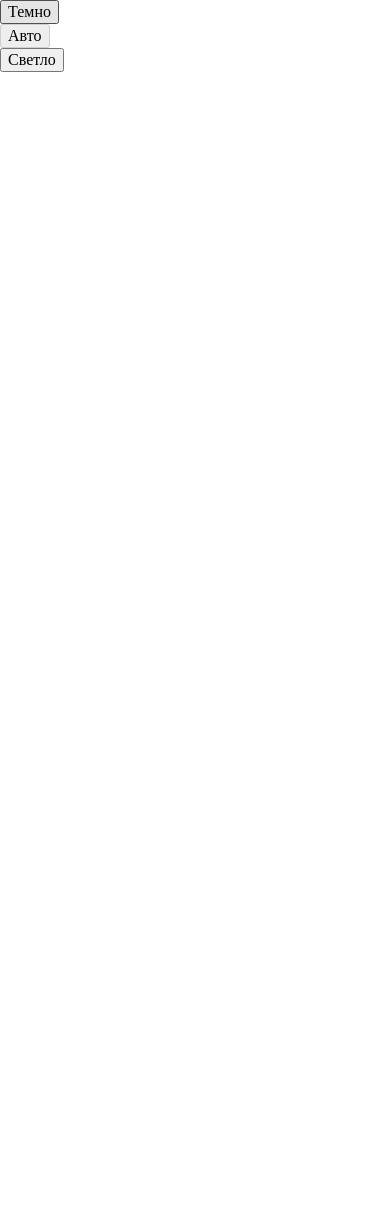
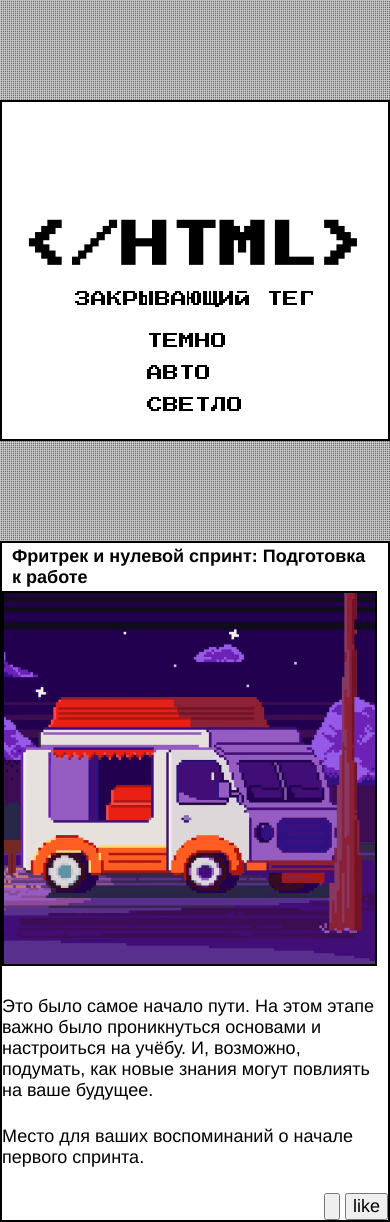
Before and after one commit to multiair34/zakrivayuschiy-teg-f, a plain HTML site: page index.html in a window 390 px wide. Before the commit the page ends 844 px from the top, so only its background shows below. Drawn offline with Linux system fonts and the light colour scheme.

Commit message:
mobile-first

```diff
--- a/fonts/fonts.css
+++ b/fonts/fonts.css
@@ -1 +1,17 @@
 /* В этом файле вы импортируете все шрифты для сайта. Один из них вариативный и требует особенной настройки */
+
+@font-face {
+    font-family: 'PressStart2p';
+    src: url('./PressStart2P-Regular.woff') format('woff');
+    font-weight: 400;
+    font-display: swap;
+}
+
+@font-face {
+    font-family: 'Inter-Variable';
+    src: local('Inter-Variable'),
+     url('./Inter-Variable.woff2') format('woff2 supports variations'),
+     url('./Inter-Variable.woff2') format('woff2-variations');
+    font-weight: 400 785;
+    font-display: swap;
+}
--- a/index.html
+++ b/index.html
@@ -3,7 +3,11 @@
   <head>
     <meta charset="UTF-8" />
     <meta name="viewport" content="width=device-width, initial-scale=1.0" />
+    <meta name="color-scheme" content="light dark">
     <title>Закрывающий тег</title>
+    <link rel="icon" href="./svg/favicon.svg">
+    <link rel="icon" href="./svg/favicon.svg" type="image/svg+xml">
+    <link rel="apple-touch-icon" href="./svg/favicon.svg">
     <link rel="stylesheet" href="./fonts/fonts.css" />
     <link rel="stylesheet" href="./styles/variables.css" />
     <link rel="stylesheet" href="./styles/globals.css" />
@@ -15,6 +19,14 @@
   <body class="page">
     <header class="header">
       <nav class="theme-menu header__theme-menu">
+        <div class="theme-menu__logo">
+          <h1 class="theme-menu__logo-heading">
+            &lt;/html&gt;
+          </h1>
+          <p class="theme-menu__logo-text">
+            закрывающий тег
+          </p>
+        </div>
         <!-- Не меняйте разметку этого списка, иначе скрипты перестанут работать -->
         <ul class="theme-menu__list">
           <li class="theme-menu__item">
@@ -40,7 +52,36 @@
         </ul>
       </nav>
     </header>
-    <main></main>
+    <main>
+      <section class="card">
+        <h2 class="card-heading">
+          Фритрек и нулевой спринт: Подготовка к работе
+        </h2>
+        <div class="card__body">
+          <div class="card__body-image">
+            <img src="./images/image-light.png" alt="Фургон" class="card-img">
+          </div>
+          <p class="card__body-text">
+            Это было самое начало пути. На этом этапе важно было проникнуться основами и настроиться на учёбу. И, возможно, подумать, как новые знания могут повлиять на ваше будущее.
+          </p>
+          <p class="card__body-text-reuse">
+            Место для ваших воспоминаний о начале первого спринта.
+          </p>
+          <div class="card__button">
+            <button class="card__icon-button">
+              <svg viewBox="0 0 27 24">
+                <use href="./svg/heart.svg#like">
+              </svg>
+            </button>
+            <button class="card__like-button">
+              <span class="button__text">
+                like
+              </span>
+            </button>
+          </div>
+        </div>
+      </section>
+    </main>
     <script src="./scripts/like.js"></script>
   </body>
 </html>
--- a/styles/style.css
+++ b/styles/style.css
@@ -17,4 +17,71 @@
 .page {
   min-inline-size: 320px;
   min-block-size: 100dvb;
+  font-family: var(--main-text), Helvetica, sans-serif;
+  font-variation-settings: 'wght' var(--height-text);
+  color: var(--accent-color);
+  background: var(--background-image) fixed;
+  background-size: cover;
 }
+
+.header {
+  height: 100%;
+  width: 100%;
+  font-family: var(--accent-text), Arial, sans-serif;
+  text-transform: uppercase;
+  margin: 100px 0; /* надо переделать в clamp()*/
+}
+
+.theme-menu {
+  display: grid;
+  justify-items: center;
+  background-color: var(--background-color);
+  border: var(--border) var(--accent-color);
+  padding: var(--header-padding-top) var(--header-padding-inline) var(--header-padding-bottom); /* надо исправить clamp()*/
+  gap: 25px;
+}
+
+.theme-menu__logo {
+  display: grid;
+  justify-items: center;
+  gap: 20px;
+}
+
+.theme-menu__logo-heading {
+  font-size: var(--accent-text-size-heading);
+}
+
+.theme-menu__list {
+  display: grid;
+  justify-items: start;
+  gap: 14px;
+}
+
+.theme-menu__button {
+  background-color: transparent;
+  border: none;
+  text-transform: inherit;
+}
+
+.card {
+  border: var(--border) var(--accent-color);
+  background-color: var(--background-color);
+  font-size: var(--main-text-size);
+}
+
+.card-heading {
+  font-size: var(--main-text-size);
+  font-weight: 700;
+  padding: 3px 10px;
+  line-height: var(--line-height);
+}
+
+.card__body {
+  display: grid;
+  gap: 25px;
+  line-height: var(--line-height);
+}
+
+.card__button {
+  justify-self: end;
+}
--- a/styles/themes.css
+++ b/styles/themes.css
@@ -4,3 +4,19 @@
 ✦ theme-light — класс светлой темы
 ✦ не забудьте описать стили для изменения темы через медизапрос пользовательских предпочтений
 */
+
+:root.theme-dark {
+    --main-height-text: 785;
+    --height-text: 485;
+    --background-color: #000000;
+    --accent-color: #00CC14;
+    --background-image: repeating-linear-gradient(#000, transparent 2px), repeating-linear-gradient(90deg, #007f0c, #004306 2px);
+}
+
+:root.theme-light {
+    --main-height-text: 700;
+    --height-text: 400;
+    --background-color: #FFFFFF;
+    --accent-color: #000000;
+    --background-image: repeating-linear-gradient(#d3d3d3, transparent 2px), repeating-linear-gradient(90deg, #e7e7e7, #1a1a1a 2px);
+}
--- a/styles/variables.css
+++ b/styles/variables.css
@@ -1 +1,25 @@
 /* В этом файле будут храниться все значения переменных в исходном состоянии, а так же их изменения в зависимости от ширины устройства */
+
+:root {
+    --main-text: 'Inter-Variables';
+    --accent-text: 'PressStart2p';
+    --main-height-text: 700;
+    --height-text: 400;
+    --background-color: #FFFFFF;
+    --accent-color: #000000;
+    --background-image: repeating-linear-gradient(#d3d3d3, transparent 2px), repeating-linear-gradient(90deg, #e7e7e7, #1a1a1a 2px);
+    --accent-text-size: 14px;
+    --main-text-size: 18px;
+    --accent-text-size-heading: clamp(3.063rem, 2.71rem + 1.502vw, 4.063rem);
+
+    /*
+    --header-margin-block: clamp(33%, 100px, 100%);
+    --header-margin-inline: clamp(2px, 1px, 48.6%); */
+    --header-padding-top: clamp(120px, 5vh, 136px);
+    --header-padding-inline: clamp(14px, 2vh, 120.5px);
+    --header-padding-bottom: clamp(1px, 25px, 100px);
+
+
+    --border: 2px solid;
+    --line-height: 21px;
+}
```
Also changed, not shown: images/image-light.png (added), images/image1-light.png (added), images/image2-light.png (added), images/image3-light.png (added), images/image4-light.png (added), images/image5-light.png (added), images/image6-light.png (added), images/image7-light.png (added), svg/favicon.svg (added), svg/floppy.svg (added), svg/heart.svg (added).
